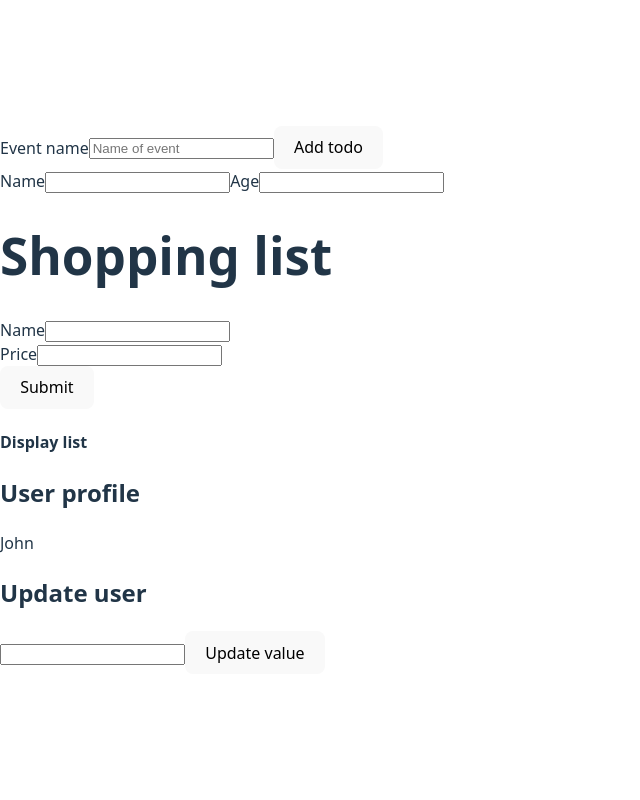
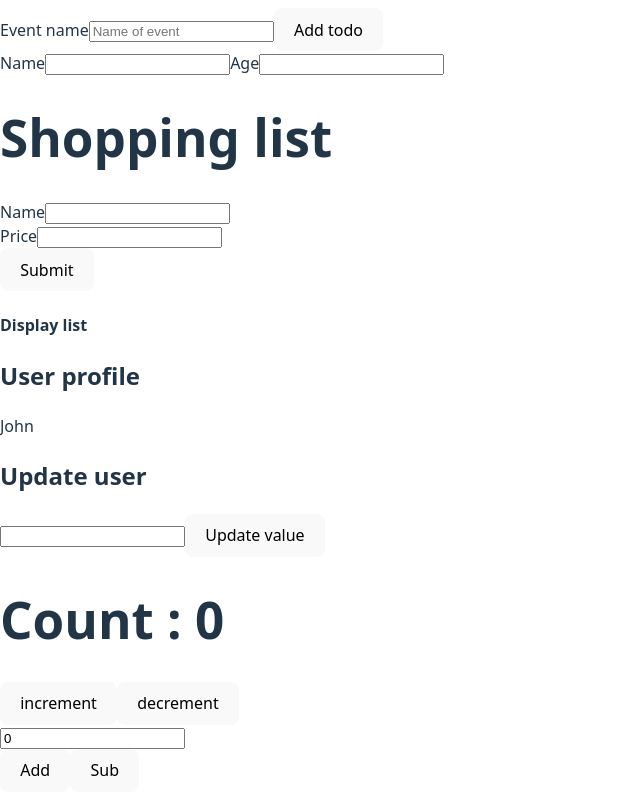
Before and after one commit to PLThabangR/react_typescript_class, a React (Vite) app in the folder reactjs/fundamental/react-demos/: page / in a window 1280 px wide. Shown: the whole page, without its empty margins (0-640 px from the left). Built offline with nearby package versions, Linux system fonts and the light colour scheme.

Commit message:
Reducer counter example

```diff
--- a/reactjs/fundamental/react-demos/src/App.jsx
+++ b/reactjs/fundamental/react-demos/src/App.jsx
@@ -19,6 +19,7 @@ import FetchData from './components/demos/useEffectHook/FetchData'
 import { UserProvider } from './components/demos/ContextExample/UserContext'
 import UserProfile from './components/demos/ContextExample/UserProfile'
 import UpdateUser from './components/demos/ContextExample/UpdateUser'
+import Counter from './components/demos/ReduxExample/Counter'
 
 function App() {
   const password = true
@@ -66,10 +67,14 @@ function App() {
 
 {/* <FetchData/> */}
 
+{/* Using context to manipulate state */}
 <UserProvider>
      <UserProfile/>
      <UpdateUser/>
 </UserProvider>
+
+{/* Using useReducer */}
+<Counter/>
     </>
   )
 }
--- /dev/null
+++ b/reactjs/fundamental/react-demos/src/components/demos/ReduxExample/Counter.jsx
@@ -0,0 +1,46 @@
+//import to use reducer from react
+import { useReducer,useState } from 'react'
+//imports from counter js
+import { counterReducer,initialState } from './counterReducer'
+const Counter = () => {
+
+    //Use reducer
+    const [state,dispatch] = useReducer(counterReducer,initialState)
+
+    const [inputValue,setInputValue]= useState(0)
+
+    const handleIncrement=()=> dispatch({type:"increment"})
+     const handleDecrement=()=> dispatch({type:"decrement"})
+
+
+     const incrementByAmount=()=>{
+        dispatch({type:"incrementByAmount",payload:Number(inputValue)})
+        //clear input
+        setInputValue(0)
+     }
+
+      const decrementByAmount=()=>{
+        dispatch({type:"decrementByAmount",payload:Number(inputValue)})
+         //clear input
+        setInputValue(0)
+     }
+  return (
+    <>
+
+    <h1>Count : {state.count}</h1>
+
+
+    <button onClick={handleIncrement}>increment</button>
+    <button onClick={handleDecrement}>decrement</button>
+
+<div>
+    <input type="number" value={inputValue} onChange={e=>setInputValue(e.target.value)}/>
+</div>
+
+<button onClick={incrementByAmount}>Add</button>
+<button onClick={decrementByAmount}>Sub</button>
+    </>
+  )
+}
+
+export default Counter
--- /dev/null
+++ b/reactjs/fundamental/react-demos/src/components/demos/ReduxExample/counterReducer.js
@@ -0,0 +1,27 @@
+
+//Start with initial state
+const initialState={count:0}
+
+function counterReducer(state,action){
+
+    switch(action.type){
+        case "increment":
+          return {count: state.count+1}
+
+        case "decrement":
+          return {count: state.count-1}
+
+ case "incrementByAmount":
+          return {count: state.count+ action.payload}
+
+
+           case "decrementByAmount":
+          return {count: state.count- action.payload}
+
+        default:
+            return state
+    }
+}
+
+//export count state and function
+export {initialState,counterReducer}
```
